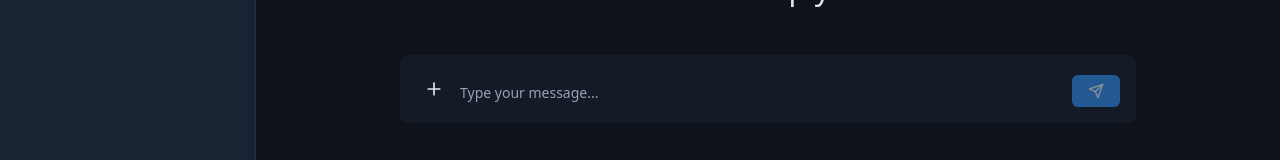
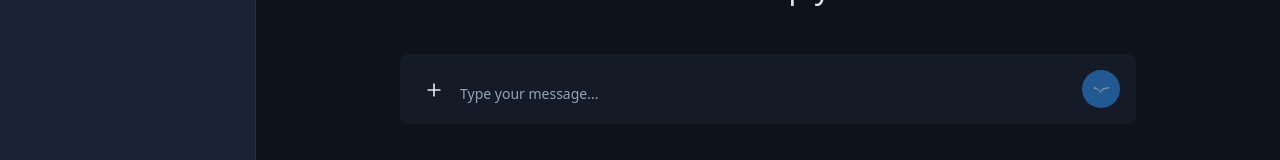
Before and after one commit to hunterphillips/feather, a React (Vite) app in the folder client/: page / in a window 1280 px wide. Shown: the part 381-541 px from the top of the page. Built offline with nearby package versions, Linux system fonts and the light colour scheme; no server answers.

Commit message:
bird icon

```diff
--- a/client/src/components/chat/InputArea.tsx
+++ b/client/src/components/chat/InputArea.tsx
@@ -1,9 +1,11 @@
 import React from 'react';
 import { Button } from '@/components/ui/button';
-import { Send, Square, X, FileText } from 'lucide-react';
+import { Square, X, FileText } from 'lucide-react';
 import { InputMenu } from './InputMenu';
 import { SystemPromptPanel } from './SystemPromptPanel';
 import { useConfigStore } from '@/store/config-store';
+// import featherLogo from '@/assets/feather-logo-b.svg';
+import birdIcon from '@/assets/bird.png';
 
 interface InputAreaProps {
   input: string;
@@ -71,8 +73,18 @@ export function InputArea({
                 <Square className="h-4 w-4" />
               </Button>
             ) : (
-            <Button type="submit" disabled={!input.trim()}>
-              <Send className="h-4 w-4" />
+              <Button
+                type="submit"
+                disabled={!input.trim()}
+                className="rounded-full p-0"
+              >
+                {/* <Send className="h-4 w-4" /> */}
+                {/* <img src={featherLogo} alt="Send" className="opacity-90 w-[28px]" /> */}
+                <img
+                  src={birdIcon}
+                  alt="Send"
+                  className="opacity-90 w-[38px]"
+                />
               </Button>
             )}
           </div>
--- /dev/null
+++ b/client/src/components/ui/icons/BirdIcon.tsx
@@ -0,0 +1,34 @@
+interface BirdIconProps {
+  className?: string;
+}
+
+export function BirdIcon({ className }: BirdIconProps) {
+  return (
+    <svg
+      width="16"
+      height="16"
+      viewBox="0 0 16 16"
+      fill="none"
+      xmlns="http://www.w3.org/2000/svg"
+      className={className}
+    >
+      {/* Bird body */}
+      <path
+        d="M3 8C3 8 4 6 6 6C8 6 9 7 9 7L11 5C11 5 12 4 13 5C13 5 13 6 12 7L10 9C10 9 10 11 9 12C8 13 6 13 5 12C4 11 3 10 3 8Z"
+        stroke="currentColor"
+        strokeWidth="1.2"
+        strokeLinecap="round"
+        strokeLinejoin="round"
+      />
+      {/* Wing */}
+      <path
+        d="M6 8C6 8 7 9 8 9"
+        stroke="currentColor"
+        strokeWidth="1"
+        strokeLinecap="round"
+      />
+      {/* Eye */}
+      <circle cx="7" cy="7.5" r="0.5" fill="currentColor" />
+    </svg>
+  );
+}
--- a/client/src/store/config-store.ts
+++ b/client/src/store/config-store.ts
@@ -12,15 +12,13 @@ export const useConfigStore = create<ConfigState>((set, get) => ({
 
   setProvider: (provider) => {
     set({ currentProvider: provider });
-    // Auto-save model selection
     if (get().isConfigLoaded) {
-      get().saveConfig({ provider });
+      get().saveConfig({ provider }); // Auto-save model selection
     }
   },
 
   setModel: (model) => {
     set({ currentModel: model });
-    // Auto-save model selection
     if (get().isConfigLoaded) {
       get().saveConfig({ model });
     }
@@ -28,7 +26,6 @@ export const useConfigStore = create<ConfigState>((set, get) => ({
 
   setSystemPrompt: (prompt) => {
     set({ systemPrompt: prompt });
-    // No auto-save - user must click Save button
   },
 
   setAvailableModels: (models) => set({ availableModels: models }),
```
Also changed, not shown: client/src/assets/bird.png (added). Lines whose indentation alone changed are shown as unchanged.
